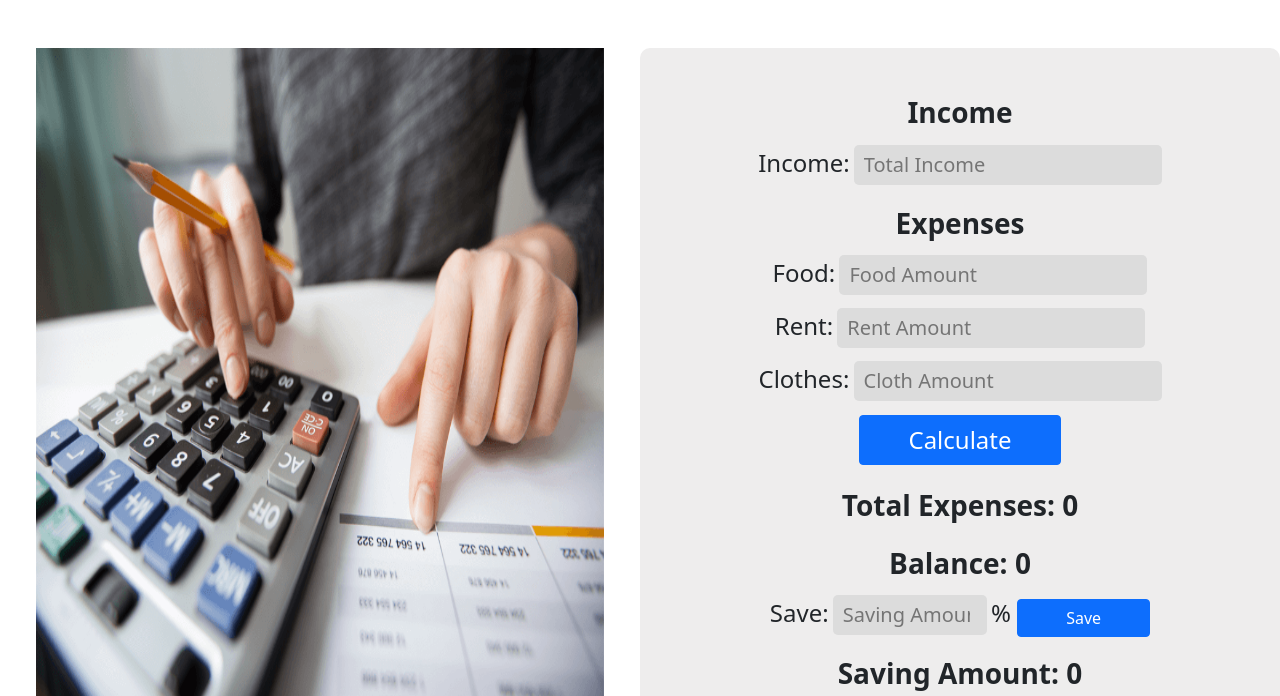
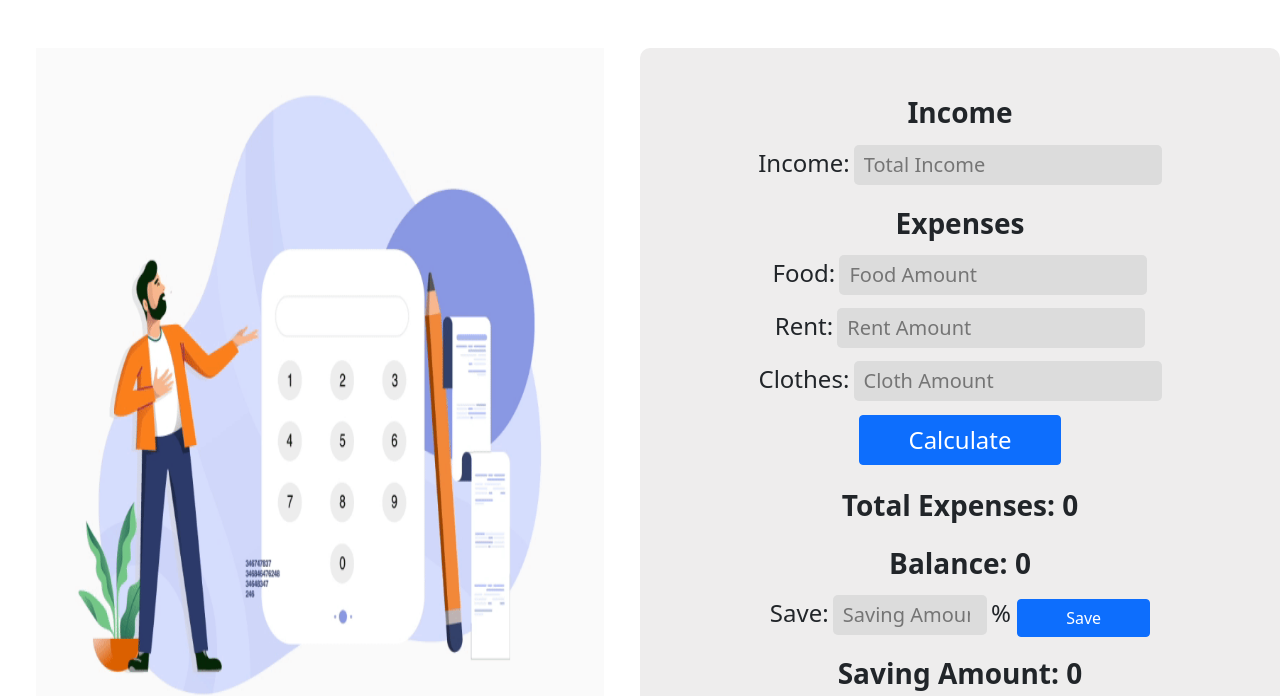
Before and after one commit to nazmul162001/Assignment-5-Savings-Calculator, a plain HTML site: page index.html in a window 1280 px wide. Shown: the part 104-800 px from the top of the page. Drawn offline with nearby package versions, Linux system fonts and the light colour scheme.

Commit message:
main image change

```diff
--- a/index.html
+++ b/index.html
@@ -23,7 +23,7 @@
           </div>
           <!-- calculator img  -->
           <div class="col-lg-6 col-md-6 col-sm-12">
-            <img class="img-fluid w-100 h-100 p-4 mt-4" src="img/money-calculator.png" alt="">
+            <img class="img-fluid w-100 h-100 p-4 mt-4" src="img/calculator-main.gif" alt="">
           </div>
           <!-- income field  -->
           <div class="col-lg-6 col-md-6 col-sm-12 text-center mt-5 calculate-area pt-5">
```
Also changed, not shown: img/calculator-main.gif (added).
